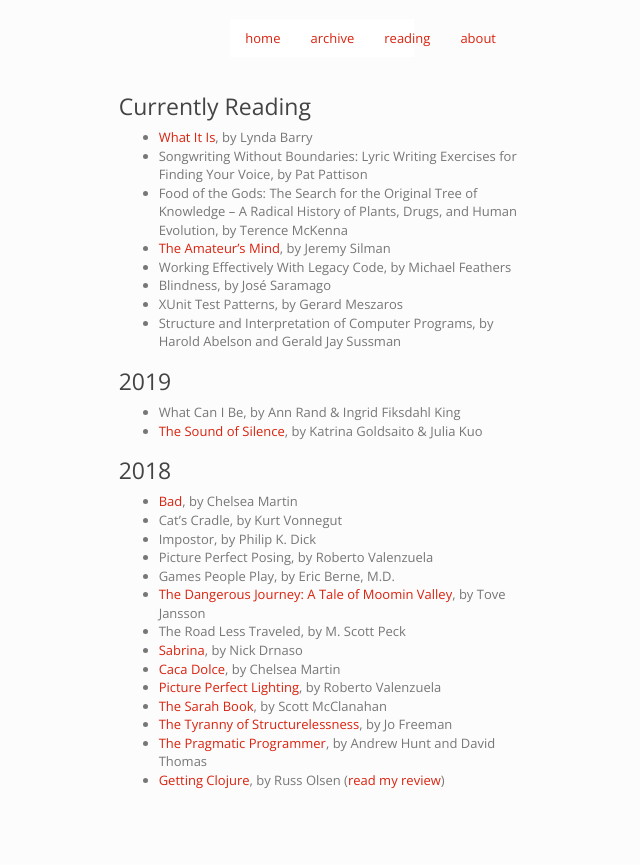
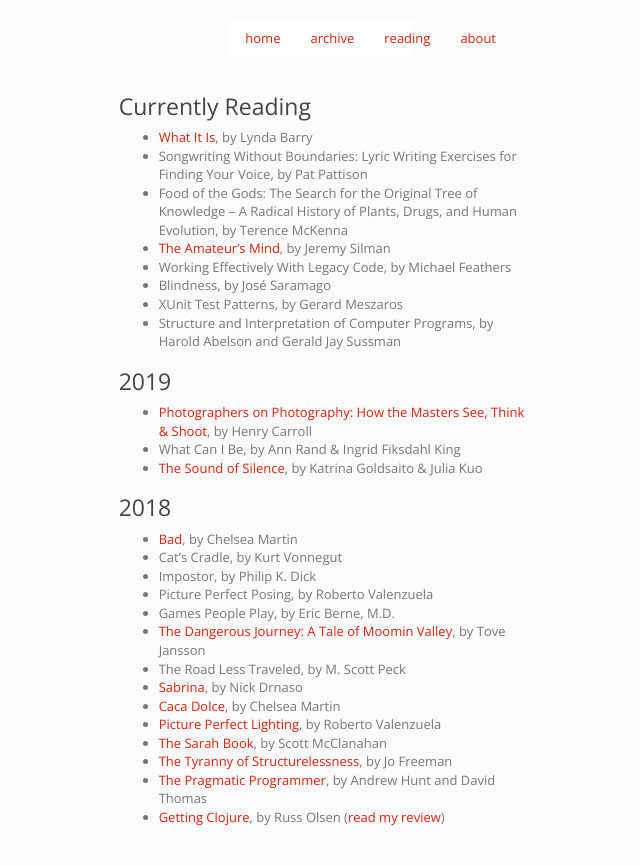
Before and after one commit to imtayadeway/imtayadeway.github.io, a Jekyll site: the page built from reading-list/index.md, in a window 1280 px wide. Shown: the top 865 px of the page, without its empty margins (318-958 px from the left). Built offline with Jekyll 4.4.1, drawn with Linux system fonts in a browser that asks for light colours.

Commit message:
Photographers on Photography

```diff
--- a/reading-list/index.md
+++ b/reading-list/index.md
@@ -16,6 +16,7 @@
 
 ### 2019
 
+- [Photographers on Photography: How the Masters See, Think & Shoot][], by Henry Carroll
 - What Can I Be, by Ann Rand & Ingrid Fiksdahl King
 - [The Sound of Silence][], by Katrina Goldsaito & Julia Kuo
 
@@ -41,6 +42,7 @@
 [Bad]: https://electricliterature.com/i-call-all-my-exes-darren-5c28cec10e7b
 [Caca Dolce]: https://softskull.com/dd-product/caca-dolce/
 [Getting Clojure]: https://pragprog.com/book/roclojure/getting-clojure
+[Photographers on Photography: How the Masters See, Think & Shoot]: https://www.laurenceking.com/product/photographers-on-photography/
 [Picture Perfect Lighting]: https://rockynook.com/shop/photography/picture-perfect-lighting/
 [Sabrina]: https://www.drawnandquarterly.com/sabrina
 [The Amateur's Mind]: https://www.silmanjamespress.com/shop/chess/amateurs-mind-the-2nd-edition/
```
